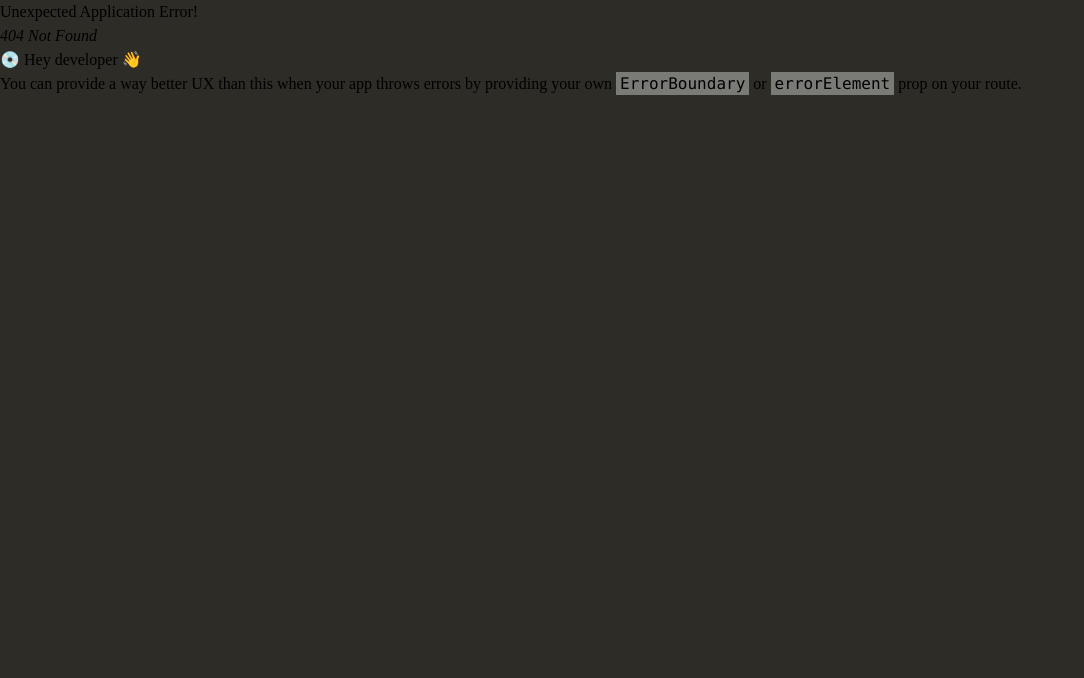
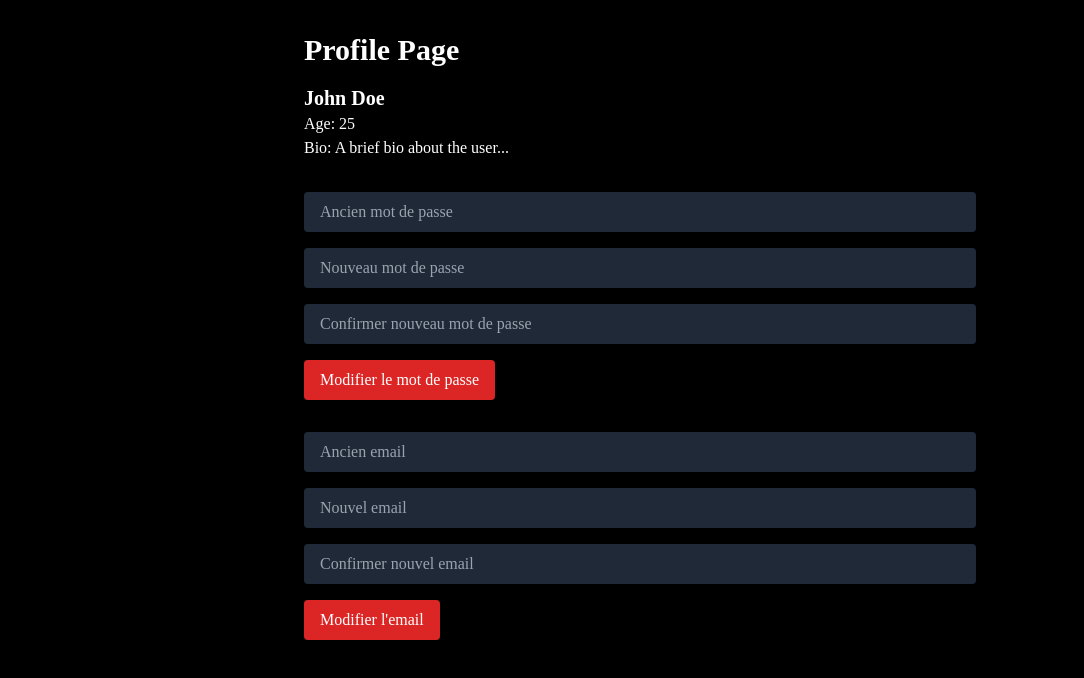
Before and after one commit to JeffY1710/Netflux, a React (Create React App) app: page /pages in a window 1280 px wide. Before the commit this address had no page. Shown: the top 678 px of the page, without its empty margins (0-1084 px from the left). Built offline with nearby package versions, Linux system fonts and the light colour scheme.

Commit message:
front en typescript

```diff
--- /dev/null
+++ b/src/pages/Profile.tsx
@@ -0,0 +1,100 @@
+import React, { useState } from 'react';
+
+type UserProfile = {
+  name: string;
+  age: number;
+  bio: string;
+  // ... other relevant fields
+};
+
+const Profile: React.FC = () => {
+  const [userProfile, setUserProfile] = useState<UserProfile>({
+    name: 'John Doe',
+    age: 25,
+    bio: 'A brief bio about the user...',
+    // ... other initial data
+  });
+
+  const updateProfile = () => {
+    // Logique pour mettre à jour le profil
+    // Par exemple, récupérer des données depuis une API et les définir avec setUserProfile
+  };
+
+  return (
+    <div className="bg-black text-white min-h-screen">
+      <div className="max-w-2xl mx-auto py-8">
+        <h1 className="text-3xl font-bold mb-4">Profile Page</h1>
+        <div className="mb-8">
+          <h2 className="text-xl font-bold">{userProfile.name}</h2>
+          <p>Age: {userProfile.age}</p>
+          <p>Bio: {userProfile.bio}</p>
+          {/* Rendu des autres détails de l'utilisateur */}
+        </div>
+
+        {/* Formulaire de changement de mot de passe */}
+        <div className="mb-8">
+          <div className="mb-4">
+            <input
+              type="password"
+              placeholder="Ancien mot de passe"
+              className="rounded px-4 py-2 w-full bg-gray-800 text-white"
+            />
+          </div>
+          <div className="mb-4">
+            <input
+              type="password"
+              placeholder="Nouveau mot de passe"
+              className="rounded px-4 py-2 w-full bg-gray-800 text-white"
+            />
+          </div>
+          <div className="mb-4">
+            <input
+              type="password"
+              placeholder="Confirmer nouveau mot de passe"
+              className="rounded px-4 py-2 w-full bg-gray-800 text-white"
+            />
+          </div>
+          <button
+            onClick={updateProfile}
+            className="bg-red-600 text-white py-2 px-4 rounded hover:bg-red-700"
+          >
+            Modifier le mot de passe
+          </button>
+        </div>
+
+        {/* Formulaire de changement d'email */}
+        <div>
+          <div className="mb-4">
+            <input
+              type="text"
+              placeholder="Ancien email"
+              className="rounded px-4 py-2 w-full bg-gray-800 text-white"
+            />
+          </div>
+          <div className="mb-4">
+            <input
+              type="text"
+              placeholder="Nouvel email"
+              className="rounded px-4 py-2 w-full bg-gray-800 text-white"
+            />
+          </div>
+          <div className="mb-4">
+            <input
+              type="text"
+              placeholder="Confirmer nouvel email"
+              className="rounded px-4 py-2 w-full bg-gray-800 text-white"
+            />
+          </div>
+          <button
+            onClick={updateProfile}
+            className="bg-red-600 text-white py-2 px-4 rounded hover:bg-red-700"
+          >
+            Modifier l'email
+          </button>
+        </div>
+      </div>
+    </div>
+  );
+};
+
+export default Profile;
```
Also changed, not shown: src/index.tsx (+6 -1 lines).
